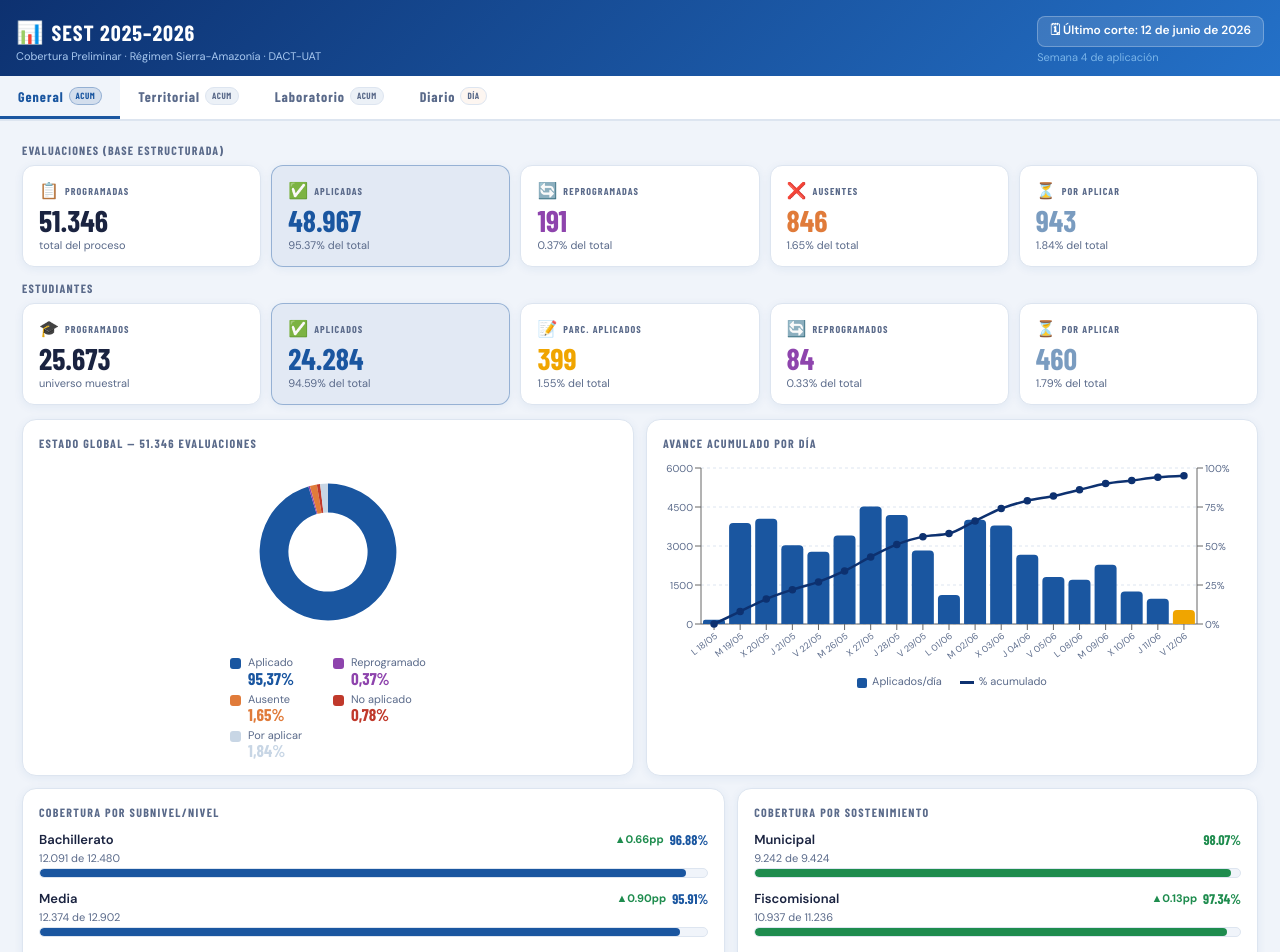
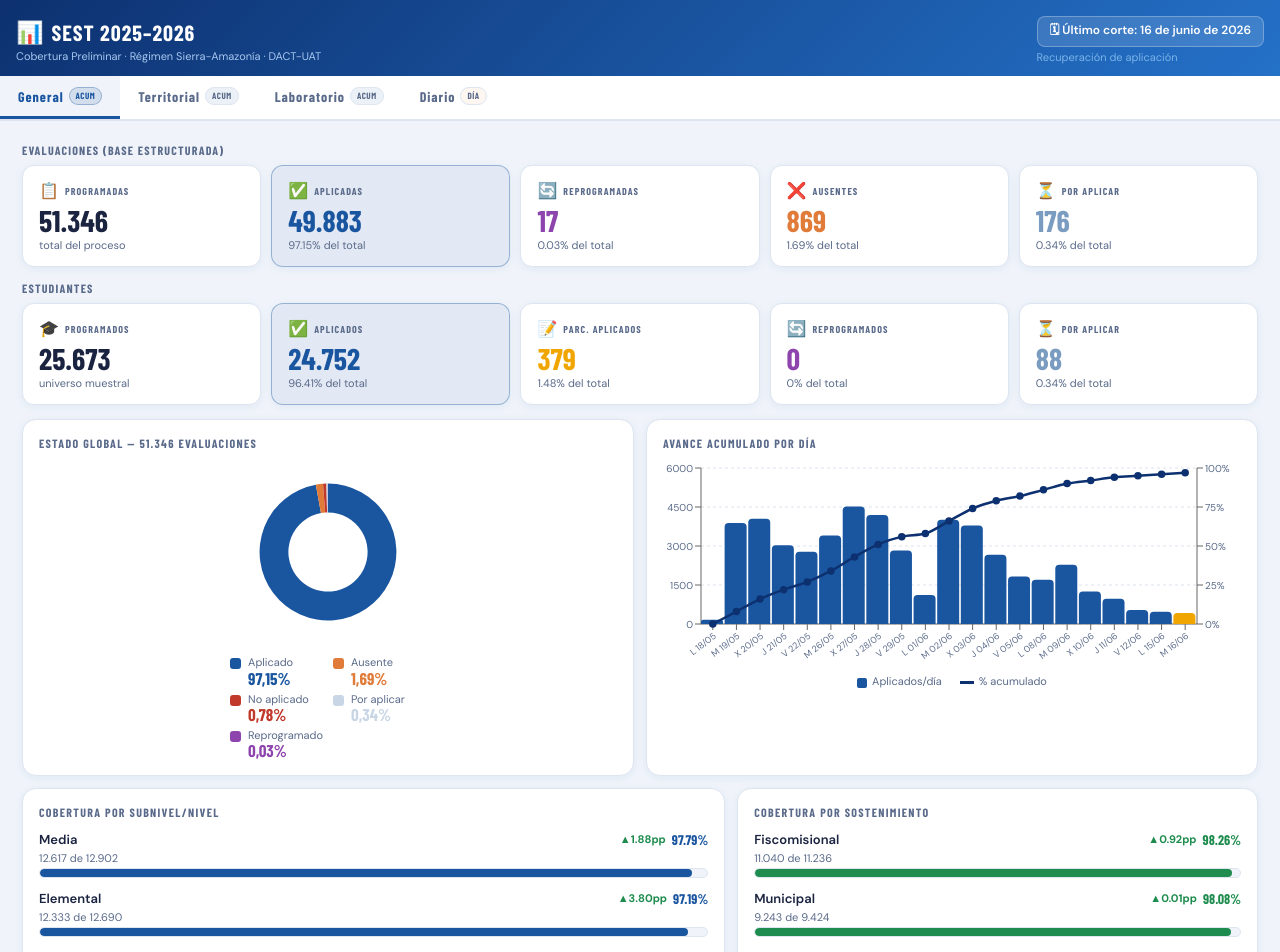
Before and after one commit to k7py77nzj8-arch/sest-dashboard, a React (Vite) app: page / in a window 1280 px wide. Shown: the top 952 px of the page. Built offline with nearby package versions, Linux system fonts and the light colour scheme; a web font is replaced by a local one.

Commit message:
Add files via upload

```diff
--- a/src/App.jsx
+++ b/src/App.jsx
@@ -2402,12 +2402,165 @@ const DATOS = {
     diaReprogramadosObs: [],   // 12/06: no existieron reprogramaciones
     diaNoInicio: null,
     diaNoInicioN: 0,
-    diaNotaSesion: "Cierre de aplicación: 45 de 45 sesiones ejecutadas (100%); sin reprogramaciones ni sesiones sin iniciar",
+    diaNotaSesion: "Último día de la semana regular (08–12/06): 45 de 45 sesiones ejecutadas (100%); sin reprogramaciones. La aplicación continúa con jornadas de recuperación",
+  },
+
+  /* ─────────────────────────────────────────────────────
+     16/06  — corte completo · jornada de recuperación
+     (Lun 15/06 y Mar 16/06 se suman a la curva acumulada)
+  ───────────────────────────────────────────────────── */
+  "16/06": {
+    corte: "16 de junio de 2026",
+    semana: "Recuperación",
+    soloDialy: false,
+    // Evaluaciones acumuladas
+    evalProgramadas: 51346,
+    evalAplicadas:   49883,   evalAplicadasPct: 97.15,
+    evalReprogramadas: 17,    evalReprogramadasPct: 0.03,
+    evalAusentes: 869,        evalAusentesPct: 1.69,
+    evalNoAplicado: 401,
+    evalEnAuditoria: 0,
+    evalPorAplicar: 176,      evalPorAplicarPct: 0.34,
+    // Estudiantes acumulados
+    estProgramados: 25673,
+    estAplicados:   24752,    estAplicadosPct: 96.41,
+    estParcial: 379,          estParcialPct: 1.48,
+    estAusentes: 275,
+    estReprogramados: 0,      estReprogramadosPct: 0,
+    estEnAuditoria: 0,
+    estPorAplicar: 88,        estPorAplicarPct: 0.34,
+    globalPie: [
+      { name: "Aplicado",     value: 49883, pct: "97,15%", color: C.aplicado     },
+      { name: "Ausente",      value: 869,   pct: "1,69%",  color: C.ausente      },
+      { name: "No aplicado",  value: 401,   pct: "0,78%",  color: C.noAplicado   },
+      { name: "Por aplicar",  value: 176,   pct: "0,34%",  color: C.porAplicar   },
+      { name: "Reprogramado", value: 17,    pct: "0,03%",  color: C.reprogramado },
+    ],
+    // Subniveles
+    subniveles: [
+      { nivel: "Media",        aplicado: 12617, total: 12902, pct: 97.79 },
+      { nivel: "Elemental",    aplicado: 12333, total: 12690, pct: 97.19 },
+      { nivel: "Bachillerato", aplicado: 12112, total: 12480, pct: 97.05 },
+      { nivel: "Superior",     aplicado: 12821, total: 13274, pct: 96.59 },
+    ],
+    // Sostenimiento
+    sostenimiento: [
+      { tipo: "Fiscomisional", pct: 98.26, aplicado: 11040, total: 11236 },
+      { tipo: "Municipal",     pct: 98.08, aplicado: 9243,  total: 9424  },
+      { tipo: "Fiscal",        pct: 96.67, aplicado: 16833, total: 17412 },
+      { tipo: "Particular",    pct: 96.18, aplicado: 12767, total: 13274 },
+    ],
+    // Área
+    areaUrbana: { aplicado: 31836, total: 32716, pct: 97.31 },
+    areaRural:  { aplicado: 18047, total: 18630, pct: 96.87 },
+    // Provincias
+    provincias: [
+      { provincia: "Bolívar",      pct: 99.72, aplicado: 353,   programado: 354   },
+      { provincia: "Cañar",        pct: 99.42, aplicado: 1205,  programado: 1212  },
+      { provincia: "Imbabura",     pct: 98.94, aplicado: 3176,  programado: 3210  },
+      { provincia: "Morona S.",    pct: 98.68, aplicado: 896,   programado: 908   },
+      { provincia: "Tungurahua",   pct: 98.38, aplicado: 3221,  programado: 3274  },
+      { provincia: "Chimborazo",   pct: 97.98, aplicado: 1744,  programado: 1780  },
+      { provincia: "Carchi",       pct: 97.83, aplicado: 1307,  programado: 1336  },
+      { provincia: "Loja",         pct: 97.78, aplicado: 2644,  programado: 2704  },
+      { provincia: "Napo",         pct: 97.74, aplicado: 1126,  programado: 1152  },
+      { provincia: "Pastaza",      pct: 97.48, aplicado: 620,   programado: 636   },
+      { provincia: "Pichincha",    pct: 97.27, aplicado: 25255, programado: 25964 },
+      { provincia: "Zamora Ch.",   pct: 96.47, aplicado: 355,   programado: 368   },
+      { provincia: "Cotopaxi",     pct: 95.81, aplicado: 2014,  programado: 2102  },
+      { provincia: "Orellana",     pct: 95.16, aplicado: 1100,  programado: 1156  },
+      { provincia: "Azuay",        pct: 93.83, aplicado: 3862,  programado: 4116  },
+      { provincia: "Sucumbíos",    pct: 93.58, aplicado: 1005,  programado: 1074  },
+    ],
+    // Labs
+    labTotal: 596,
+    labAplicados: 593,    labAplicadosPct: 99.50,
+    labParcial: 0,        labParcialPct: 0,
+    labPorAplicar: 3,     labPorAplicarPct: 0.50,
+    labBajo95: 89,
+    labBajo90: 18,
+    labsBajo95: [
+      { prov: "Pichincha",        n: 44 }, { prov: "Azuay",           n: 10 },
+      { prov: "Loja",             n: 5  }, { prov: "Napo",             n: 5  },
+      { prov: "Orellana",         n: 4  }, { prov: "Sucumbíos",        n: 4  },
+      { prov: "Carchi",           n: 3  }, { prov: "Chimborazo",       n: 3  },
+      { prov: "Morona Santiago",  n: 3  }, { prov: "Tungurahua",       n: 3  },
+      { prov: "Zamora Chinchipe", n: 2  }, { prov: "Cañar",            n: 1  },
+      { prov: "Imbabura",         n: 1  }, { prov: "Pastaza",          n: 1  },
+    ],
+    avanceSemanal: [
+      { dia: "L 18/05", aplicados: 165,  acum: 165,   pct: 0  },
+      { dia: "M 19/05", aplicados: 3885, acum: 4050,  pct: 8  },
+      { dia: "X 20/05", aplicados: 4045, acum: 8095,  pct: 16 },
+      { dia: "J 21/05", aplicados: 3033, acum: 11128, pct: 22 },
+      { dia: "V 22/05", aplicados: 2779, acum: 13907, pct: 27 },
+      { dia: "M 26/05", aplicados: 3405, acum: 17312, pct: 34 },
+      { dia: "X 27/05", aplicados: 4522, acum: 21834, pct: 43 },
+      { dia: "J 28/05", aplicados: 4191, acum: 26025, pct: 51 },
+      { dia: "V 29/05", aplicados: 2827, acum: 28852, pct: 56 },
+      { dia: "L 01/06", aplicados: 1111, acum: 29963, pct: 58 },
+      { dia: "M 02/06", aplicados: 4014, acum: 33977, pct: 66 },
+      { dia: "X 03/06", aplicados: 3787, acum: 37764, pct: 74 },
+      { dia: "J 04/06", aplicados: 2664, acum: 40428, pct: 79 },
+      { dia: "V 05/06", aplicados: 1826, acum: 42254, pct: 82 },
+      { dia: "L 08/06", aplicados: 1698, acum: 43952, pct: 86 },
+      { dia: "M 09/06", aplicados: 2275, acum: 46227, pct: 90 },
+      { dia: "X 10/06", aplicados: 1251, acum: 47478, pct: 92 },
+      { dia: "J 11/06", aplicados: 974,  acum: 48452, pct: 94 },
+      { dia: "V 12/06", aplicados: 538,  acum: 48990, pct: 95 },
+      { dia: "L 15/06", aplicados: 469,  acum: 49459, pct: 96 },
+      { dia: "M 16/06", aplicados: 424,  acum: 49883, pct: 97 },
+    ],
+    // Cobertura diaria 16/06
+    diaCobPct: 93.39,
+    diaAplicados: 424,
+    diaProgramados: 454,
+    diaAusentes: 12,
+    diaNoAplicados: 1,
+    diaReprogramados: 17,
+    diaLabsTotal: 34,            // sesiones programadas del día (en 16 laboratorios)
+    diaLabsInicio: 32,
+    diaLabsInicioPct: 94.12,
+    diaSesiones: [
+      { sesion: "S1", total: 193, aplicado: 177, pct: 91.71 },
+      { sesion: "S2", total: 204, aplicado: 190, pct: 93.14 },
+      { sesion: "S3", total: 39,  aplicado: 39,  pct: 100.00 },
+      { sesion: "S4", total: 18,  aplicado: 18,  pct: 100.00 },
+    ],
+    diaEstProgramados: 25673,
+    diaEstAplicados:   24752,  diaEstAplicadosPct: 96.41,
+    diaEstParcial: 379,        diaEstParcialPct: 1.48,
+    diaEstAusentes: 275,
+    diaEstReprogramados: 0,    diaEstReprogramadosPct: 0,
+    diaEstPorAplicar: 88,      diaEstPorAplicarPct: 0.34,
+    diaEstPie: [
+      { name: "Aplicado",        value: 24752, pct: "96,41%", color: "#1a56a0" },
+      { name: "Parc. aplicado",  value: 379,   pct: "1,48%",  color: "#f0a500" },
+      { name: "Ausente",         value: 275,   pct: "1,07%",  color: "#e07b3a" },
+      { name: "No aplicado",     value: 179,   pct: "0,70%",  color: "#b0bec5" },
+      { name: "Por aplicar",     value: 88,    pct: "0,34%",  color: "#c8d6e5" },
+    ],
+    diaAusentismoObs: [
+      { motivo: "Calamidad doméstica", n: 3 },
+      { motivo: "Enfermedad",          n: 3 },
+      { motivo: "Ausente",             n: 2 },
+      { motivo: "Deportista",          n: 2 },
+      { motivo: "Fuera del país",      n: 2 },
+    ],
+    diaNoAplicadosObs: [
+      { obs: "Estudiante NEE", n: 1, pct: "100%" },
+    ],
+    diaReprogramadosObs: [
+      { obs: "Cambio de fecha de aplicación", n: 17, pct: "100%" },
+    ],
+    diaNoInicio: "Sin técnico aplicador (2)",
+    diaNoInicioN: 2,
+    diaNotaSesion: "Jornada de recuperación: 17 reprogramados por cambio de fecha; 2 sesiones sin iniciar de 34 por falta de técnico aplicador (94,12% ejecutadas)",
   },
 };
 
 /* Orden cronológico de fechas disponibles */
-const FECHAS_ORDEN = ["19/05", "20/05", "21/05", "22/05", "26/05", "27/05", "28/05", "29/05", "01/06", "02/06", "03/06", "04/06", "05/06", "08/06", "09/06", "10/06", "11/06", "12/06"]; // agregar nuevas fechas aquí
+const FECHAS_ORDEN = ["19/05", "20/05", "21/05", "22/05", "26/05", "27/05", "28/05", "29/05", "01/06", "02/06", "03/06", "04/06", "05/06", "08/06", "09/06", "10/06", "11/06", "12/06", "16/06"]; // agregar nuevas fechas aquí
 
 /* ══════════════════════════════════════════════════════
    COMPONENTES
```
